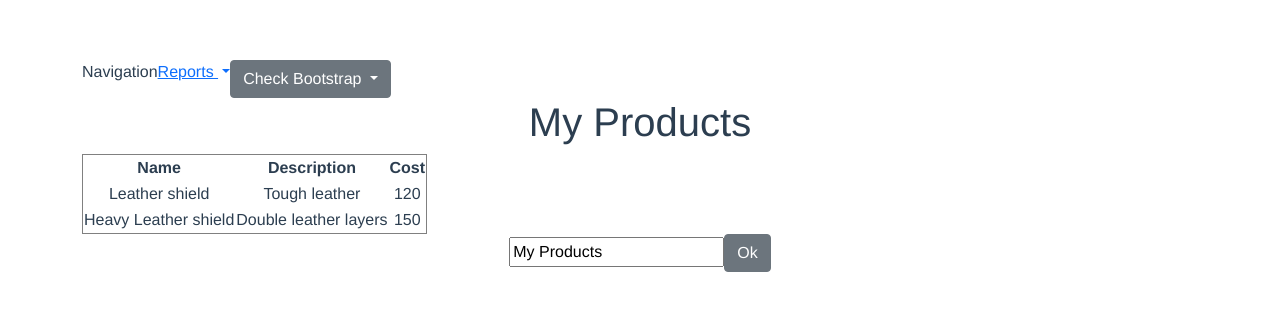
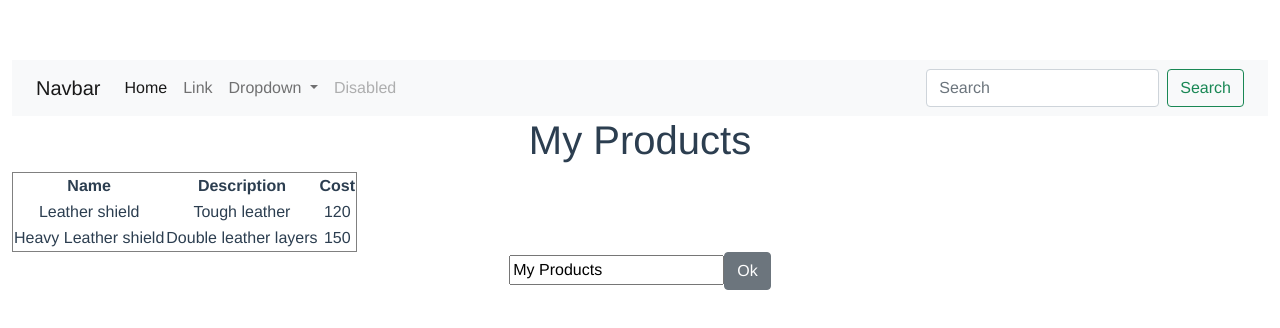
Before and after one commit to tboxmy/vue-tutorial, a Vue app: page / in a window 1280 px wide. Shown: the top 328 px of the page. Built offline with nearby package versions, Linux system fonts and the light colour scheme.

Commit message:
Added Navigation component and Bootstrap

```diff
--- a/src/App.vue
+++ b/src/App.vue
@@ -1,8 +1,6 @@
 <template>
-<div id="app" class="container">
-  <!-- <img alt="Vue logo" src="./assets/logo.png"> -->
-  <!-- <HelloWorld msg="Welcome to My Vue.js App"/> -->
-  <NavbarPage />
+<div id="app" class="container-fluid">
+  <NavbarRow />
   <Products :msg="message" :products="products"/>
   <input type="text" v-model="message"  />
   <button @click="alertMessage" class="btn btn-secondary">Ok</button>
@@ -12,13 +10,13 @@
 </template>
 
 <script>
-import NavbarPage from './components/Navigation.vue'
+import NavbarRow from './components/Navigation.vue'
 import Products from './components/Products.vue'
 
 export default {
   name: 'App',
   components: {
-     Products, NavbarPage,
+     Products, NavbarRow,
   },
   data(){
     return {
--- a/src/components/Navigation.vue
+++ b/src/components/Navigation.vue
@@ -1,43 +1,44 @@
 <template>
-<div class="NavbarPage">
-
-<div class="dropdown">
-    <ul class="nav nav-pills">
-        Navigation
-        <li role="presentation" class="dropdown">
-            <a class="dropdown-toggle"
-            id="dropdownMenu2"
-            data-bs-toggle="dropdown"
-            data-toggle="dropdown" href="#" role="button" aria-haspopup="true" aria-expanded="false">
-            Reports <span class="caret"></span>
-            </a>
-            <ul class="dropdown-menu">
-            <li><a class="dropdown-item" href="#">Report 1</a></li>
-            <li><a class="dropdown-item" href="#">Report 2</a></li>
-            <li><a class="dropdown-item" href="#">Report 3</a></li>
+<div class="row">
+<div class="NavbarPage hold-transition sidebar-mini layout-fixed">
+    <nav class="navbar navbar-expand-lg navbar-light bg-light">
+        <div class="container-fluid">
+            <a class="navbar-brand" href="#">Navbar</a>
+            <button class="navbar-toggler" type="button" data-bs-toggle="collapse" data-bs-target="#navbarSupportedContent" aria-controls="navbarSupportedContent" aria-expanded="false" aria-label="Toggle navigation">
+            <span class="navbar-toggler-icon"></span>
+            </button>
+            <div class="collapse navbar-collapse" id="navbarSupportedContent">
+            <ul class="navbar-nav me-auto mb-2 mb-lg-0">
+                <li class="nav-item">
+                <a class="nav-link active" aria-current="page" href="#">Home</a>
+                </li>
+                <li class="nav-item">
+                <a class="nav-link" href="#">Link</a>
+                </li>
+                <li class="nav-item dropdown">
+                <a class="nav-link dropdown-toggle" href="#" id="navbarDropdown" role="button" data-bs-toggle="dropdown" aria-expanded="false">
+                    Dropdown
+                </a>
+                <ul class="dropdown-menu" aria-labelledby="navbarDropdown">
+                    <li><a class="dropdown-item" href="#">Action</a></li>
+                    <li><a class="dropdown-item" href="#">Another action</a></li>
+                    <li><hr class="dropdown-divider"></li>
+                    <li><a class="dropdown-item" href="#">Something else here</a></li>
+                </ul>
+                </li>
+                <li class="nav-item">
+                <a class="nav-link disabled" href="#" tabindex="-1" aria-disabled="true">Disabled</a>
+                </li>
             </ul>
-        </li>
-        <button
-        class="btn btn-secondary dropdown-toggle"
-        type="button"
-        id="dropdownMenuButton1"
-        data-bs-toggle="dropdown"
-        aria-expanded="false"
-        >
-        Check Bootstrap
-        </button>
-        <ul class="dropdown-menu" aria-labelledby="dropdownMenuButton1">
-        <li><a class="dropdown-item" href="#">Action 1</a></li>
-        <li><a class="dropdown-item" href="#">Action 2</a></li>
-        <li><a class="dropdown-item" href="#">Action 3</a></li>
-        </ul>
-    </ul>
-
-
-
-
-  </div>
-  </div>
+            <form class="d-flex">
+                <input class="form-control me-2" type="search" placeholder="Search" aria-label="Search">
+                <button class="btn btn-outline-success" type="submit">Search</button>
+            </form>
+            </div>
+        </div>
+        </nav>
+</div>
+</div>
 </template>
 <script>
 
```
Also changed, not shown: 2 other files (tests, documents, lock files or other folders).
